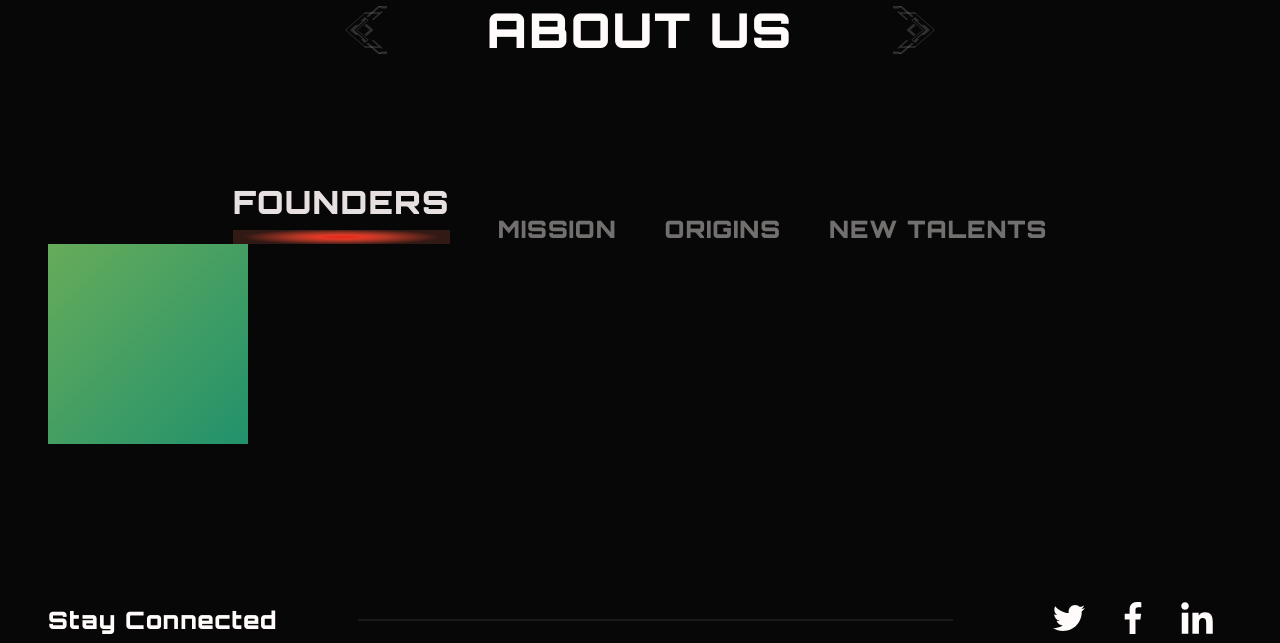
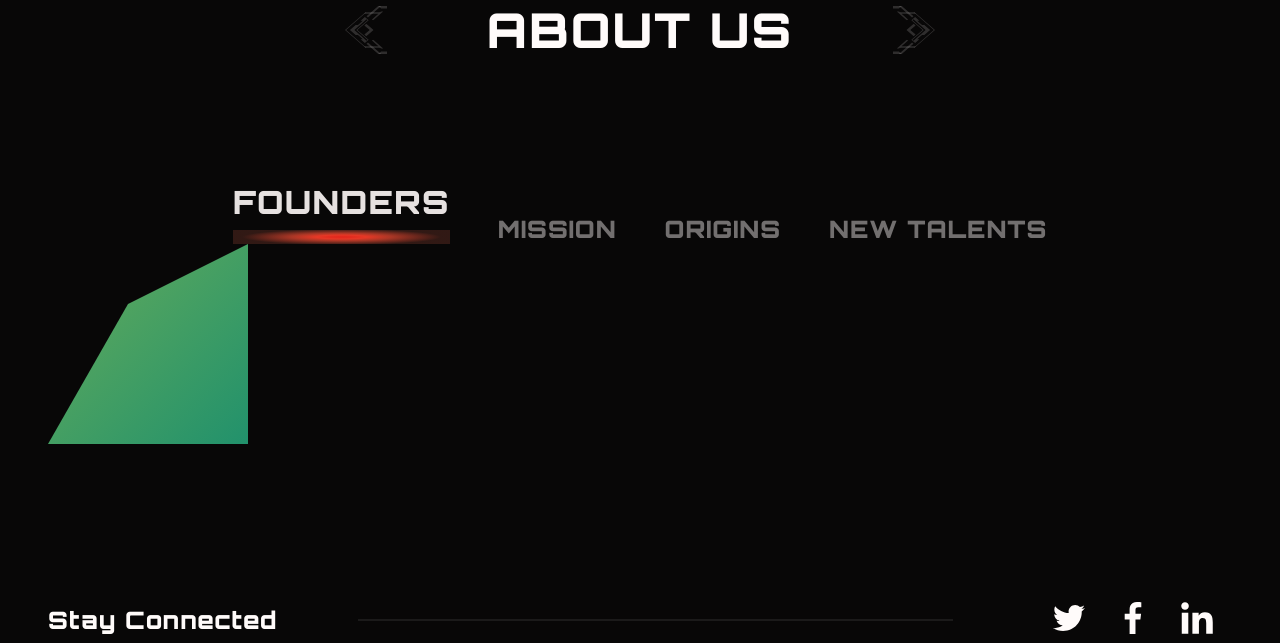
Before and after one commit to altersoft-digital/3mindgames, a PHP site: page / in a window 1280 px wide. Shown: the part 920-1563 px from the top of the page. Run offline with PHP 8.4, Linux system fonts and the light colour scheme.

Commit message:
sdgsdf
sfvzdvf

```diff
--- a/assets/css/styles.css
+++ b/assets/css/styles.css
@@ -232,7 +232,7 @@ button {
     rgba(126, 213, 111, 0.8),
     rgba(40, 180, 133, 0.8)
   );
-  clip-path: polygon(0 0, 100% 0, 100% 75vh, 0 100%);
+  clip-path: polygon(40% 30%, 100% 0, 100% 75vh, 0 100%);
 }
 
 /******************************FOOTER STYLES**************************/
```
